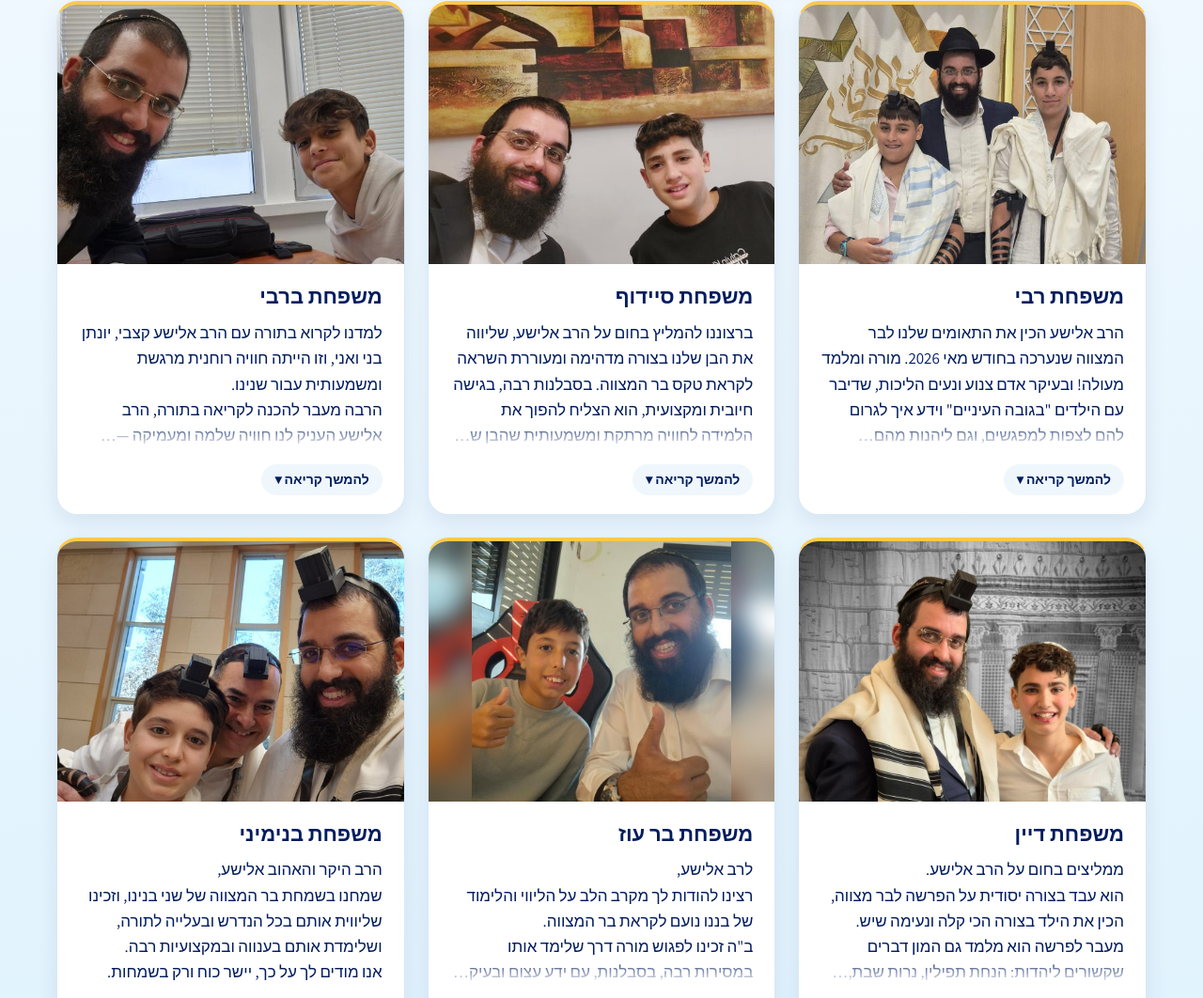
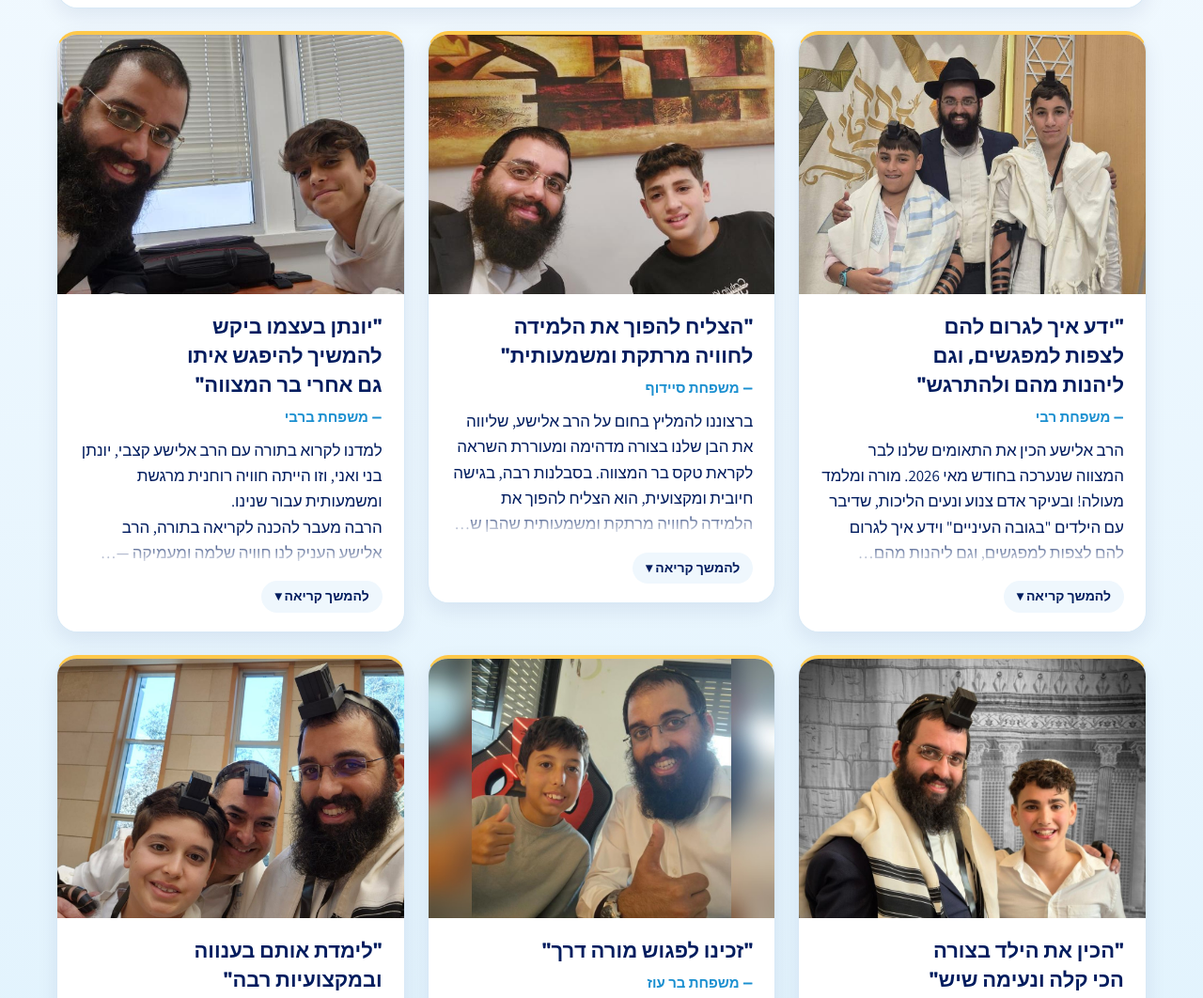
Before and after one commit to 770elik-glitch/next13, a plain HTML site: page index.html in a window 1280 px wide. Shown: the part 2462-3524 px from the top of the page at 94% size. Drawn offline with Linux system fonts and the light colour scheme.

Commit message:
Testimonial pull quotes; reassuring FAQ for basic Torah-reading prep
Co-Authored-By: Claude Opus 5.5 <noreply@anthropic.com>
Claude-Session: https://claude.ai/code/session_01JesEu2KzANqUqZzMneWxGV

```diff
--- a/index.html
+++ b/index.html
@@ -267,7 +267,9 @@
       border-top:4px solid #FFC84A;border-radius:22px;overflow:hidden;box-shadow:0 8px 22px rgba(0,28,94,.08)}
     .family-photo{display:block;width:100%;aspect-ratio:4/3;object-fit:cover;object-position:center 34%}
     .family-body{min-width:0;padding:20px 23px;display:flex;flex-direction:column}
-    .family-body h3{font:700 22px/1.35 "Rubik",sans-serif;margin:0 0 10px;color:#001C5E}
+    .family-pull{font:700 22px/1.4 "Rubik",sans-serif;color:#001C5E;margin:0 0 8px;text-wrap:balance}
+    .family-body h3{font:600 15px/1.35 "Rubik",sans-serif;margin:0 0 12px;color:#1a8fd0}
+    .family-body h3:before{content:"— "}
     .family-quote{white-space:pre-line;font:400 17px/1.6 "Assistant",sans-serif;color:#001C5E}
     .family-ready .family-quote{min-height:8em}
     .family-ready .family-card:not(.open) .family-quote{display:-webkit-box;-webkit-box-orient:vertical;-webkit-line-clamp:5;line-clamp:5;overflow:hidden}
@@ -505,7 +507,7 @@
         <div class="family-grid" aria-label="המלצות הורים">
           <article class="family-card" id="family-1" aria-labelledby="family-name-1">
             <img class="family-photo" src="assets/testimonials/01-waldman.jpg" alt="הרב אלישע עם נער בר המצווה ממשפחת וולדמן" loading="lazy" decoding="async">
-            <div class="family-body"><h3 id="family-name-1">משפחת וולדמן</h3>
+            <div class="family-body"><p class="family-pull">"הוא העניק לו ביטחון, תחושת מסוגלות ובעיקר חוויה חיובית ומשמחת"</p><h3 id="family-name-1">משפחת וולדמן</h3>
               <div class="family-quote" id="family-text-1">אנחנו רוצים להמליץ מכל הלב על הרב אלישע קצבי, שליווה והכין את בננו לקראת בר המצווה.
 בזמן קצר הצליח אלישע לעשות עבודה פשוט מדהימה! הוא הכין את הבן שלנו בצורה מקצועית, יסודית ומעוררת הערכה, אבל מעבר ללימוד עצמו, הוא העניק לו ביטחון, תחושת מסוגלות ובעיקר חוויה חיובית ומשמחת.
 באירוע עצמו הוא היה פשוט נהדר, הכניס המון שמחה, אנרגיה ואווירה טובה, והפך את הרגע המיוחד הזה לחוויה בלתי נשכחת עבור כולנו.
@@ -516,21 +518,21 @@
           </article>
           <article class="family-card" id="family-2" aria-labelledby="family-name-2">
             <img class="family-photo" src="assets/testimonials/02-rabi-v2.jpg" alt="הרב אלישע עם נער בר המצווה ממשפחת רבי" loading="lazy" decoding="async">
-            <div class="family-body"><h3 id="family-name-2">משפחת רבי</h3>
+            <div class="family-body"><p class="family-pull">"ידע איך לגרום להם לצפות למפגשים, וגם ליהנות מהם ולהתרגש"</p><h3 id="family-name-2">משפחת רבי</h3>
               <div class="family-quote" id="family-text-2">הרב אלישע הכין את התאומים שלנו לבר המצווה שנערכה בחודש מאי 2026. מורה ומלמד מעולה! ובעיקר אדם צנוע ונעים הליכות, שדיבר עם הילדים "בגובה העיניים" וידע איך לגרום להם לצפות למפגשים, וגם ליהנות מהם ולהתרגש. אז תודה מכל הלב ויישר כוח.</div>
               <div class="family-action"><button type="button" class="read-family" aria-expanded="false" aria-controls="family-text-2" hidden>להמשך קריאה <span aria-hidden="true">▾</span></button></div>
             </div>
           </article>
           <article class="family-card" id="family-3" aria-labelledby="family-name-3">
             <img class="family-photo" src="assets/testimonials/03-saidof-v2.jpg" alt="הרב אלישע עם נער בר המצווה ממשפחת סיידוף" loading="lazy" decoding="async">
-            <div class="family-body"><h3 id="family-name-3">משפחת סיידוף</h3>
+            <div class="family-body"><p class="family-pull">"הצליח להפוך את הלמידה לחוויה מרתקת ומשמעותית"</p><h3 id="family-name-3">משפחת סיידוף</h3>
               <div class="family-quote" id="family-text-3">ברצוננו להמליץ בחום על הרב אלישע, שליווה את הבן שלנו בצורה מדהימה ומעוררת השראה לקראת טקס בר המצווה. בסבלנות רבה, בגישה חיובית ומקצועית, הוא הצליח להפוך את הלמידה לחוויה מרתקת ומשמעותית שהבן שלנו נהנה ממנה. ממליצים עליו מכל הלב לכל משפחה שמחפשת ליווי אישי, מרגש ומדויק.</div>
               <div class="family-action"><button type="button" class="read-family" aria-expanded="false" aria-controls="family-text-3" hidden>להמשך קריאה <span aria-hidden="true">▾</span></button></div>
             </div>
           </article>
           <article class="family-card" id="family-4" aria-labelledby="family-name-4">
             <img class="family-photo" src="assets/testimonials/04-barbi.jpg" alt="הרב אלישע עם נער בר המצווה ממשפחת ברבי" loading="lazy" decoding="async">
-            <div class="family-body"><h3 id="family-name-4">משפחת ברבי</h3>
+            <div class="family-body"><p class="family-pull">"יונתן בעצמו ביקש להמשיך להיפגש איתו גם אחרי בר המצווה"</p><h3 id="family-name-4">משפחת ברבי</h3>
               <div class="family-quote" id="family-text-4">למדנו לקרוא בתורה עם הרב אלישע קצבי, יונתן בני ואני, וזו הייתה חוויה רוחנית מרגשת ומשמעותית עבור שנינו.
 הרבה מעבר להכנה לקריאה בתורה, הרב אלישע העניק לנו חוויה שלמה ומעמיקה — היכרות עם משמעות המצווה ומהותה, חיבור לשורשי היהדות ולמסורת, וליווי אישי, רגיש ותומך בתקופה כל כך מיוחדת ומרגשת.
 ומעל הכול, נוצר חיבור מקסים ומיוחד בינו לבין יונתן, עד כדי כך שיונתן בעצמו ביקש להמשיך להיפגש איתו גם אחרי בר המצווה. בעיניי, זה אומר הכול.
@@ -541,7 +543,7 @@
           </article>
           <article class="family-card" id="family-5" aria-labelledby="family-name-5">
             <img class="family-photo" src="assets/testimonials/05-dayan-v2.jpg" alt="הרב אלישע עם נער בר המצווה ממשפחת דיין" loading="lazy" decoding="async">
-            <div class="family-body"><h3 id="family-name-5">משפחת דיין</h3>
+            <div class="family-body"><p class="family-pull">"הכין את הילד בצורה הכי קלה ונעימה שיש"</p><h3 id="family-name-5">משפחת דיין</h3>
               <div class="family-quote" id="family-text-5">ממליצים בחום על הרב אלישע.
 הוא עבד בצורה יסודית על הפרשה לבר מצווה, הכין את הילד בצורה הכי קלה ונעימה שיש. מעבר לפרשה הוא מלמד גם המון דברים שקשורים ליהדות: הנחת תפילין, נרות שבת, כיבוד אב ואם ועוד המון דברים שהילד מקבל "בתיק המצוות" שאלישע מכין עבורו.
 אדם סבלני, חייכן ואחד שכיף ללמוד אצלו.
@@ -551,7 +553,7 @@
           </article>
           <article class="family-card" id="family-6" aria-labelledby="family-name-6">
             <img class="family-photo" src="assets/testimonials/06-bar-oz-v2.jpg" alt="הרב אלישע עם נער בר המצווה ממשפחת בר עוז" loading="lazy" decoding="async">
-            <div class="family-body"><h3 id="family-name-6">משפחת בר עוז</h3>
+            <div class="family-body"><p class="family-pull">"זכינו לפגוש מורה דרך"</p><h3 id="family-name-6">משפחת בר עוז</h3>
               <div class="family-quote" id="family-text-6">לרב אלישע,
 רצינו להודות לך מקרב הלב על הליווי והלימוד של בננו נועם לקראת בר המצווה.
 ב"ה זכינו לפגוש מורה דרך שלימד אותו במסירות רבה, בסבלנות, עם ידע עצום ובעיקר ענווה גדולה.
@@ -562,7 +564,7 @@
           </article>
           <article class="family-card" id="family-7" aria-labelledby="family-name-7">
             <img class="family-photo" src="assets/testimonials/07-binyamini-v2.jpg" alt="הרב אלישע עם נער בר המצווה ממשפחת בנימיני" loading="lazy" decoding="async">
-            <div class="family-body"><h3 id="family-name-7">משפחת בנימיני</h3>
+            <div class="family-body"><p class="family-pull">"לימדת אותם בענווה ובמקצועיות רבה"</p><h3 id="family-name-7">משפחת בנימיני</h3>
               <div class="family-quote" id="family-text-7">הרב היקר והאהוב אלישע,
 שמחנו בשמחת בר המצווה של שני בנינו, וזכינו שליווית אותם בכל הנדרש ובעלייה לתורה, ושלימדת אותם בענווה ובמקצועיות רבה.
 אנו מודים לך על כך, יישר כוח ורק בשמחות.</div>
@@ -625,8 +627,8 @@
             <p>לא. ההכנה המעשית ליום בר המצווה היא חלק חשוב, אבל NEXT13 עוסק גם בזהות, במשפחה, בבחירה, באחריות, בתפילה, בשבת, בכיבוד הורים, באהבת ישראל ובמשמעות של גיל 13.</p>
           </details>
           <details>
-            <summary>אפשר להתמקד רק בהכנה לקריאה בתורה?</summary>
-            <p>כן. אם זה מה שמתאים לכם, אפשר להסתפק בהכנה בסיסית לעלייה לתורה ולקריאה בתורה. נקבע יחד את ההיקף בשיחת ההיכרות.</p>
+            <summary>אנחנו רוצים רק שילמד לקרוא בתורה. זה אפשרי?</summary>
+            <p>בהחלט. אפשר להסתפק בהכנה לקריאה בתורה ולעלייה לתורה בלבד, בלי שיעורים נוספים ובלי תכנים שלא ביקשתם. אתם קובעים את ההיקף, ואני מתאים את עצמי אליכם.</p>
           </details>
           <details>
             <summary>האם לומדים גם על תפילין ועל סדר התפילה?</summary>
```
